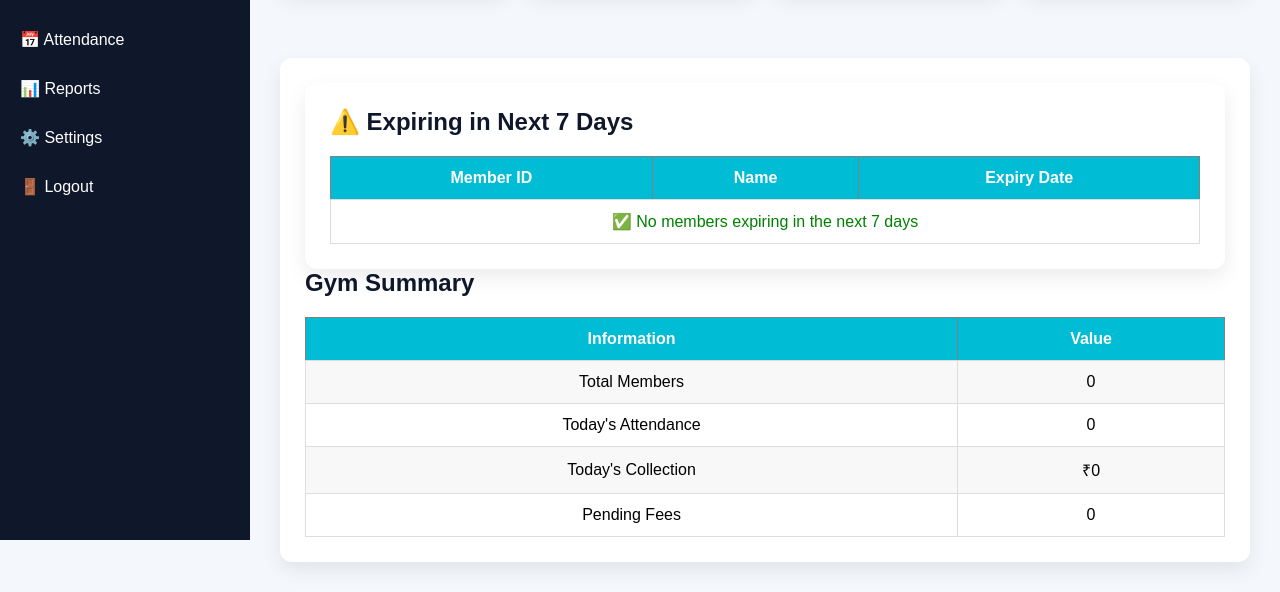
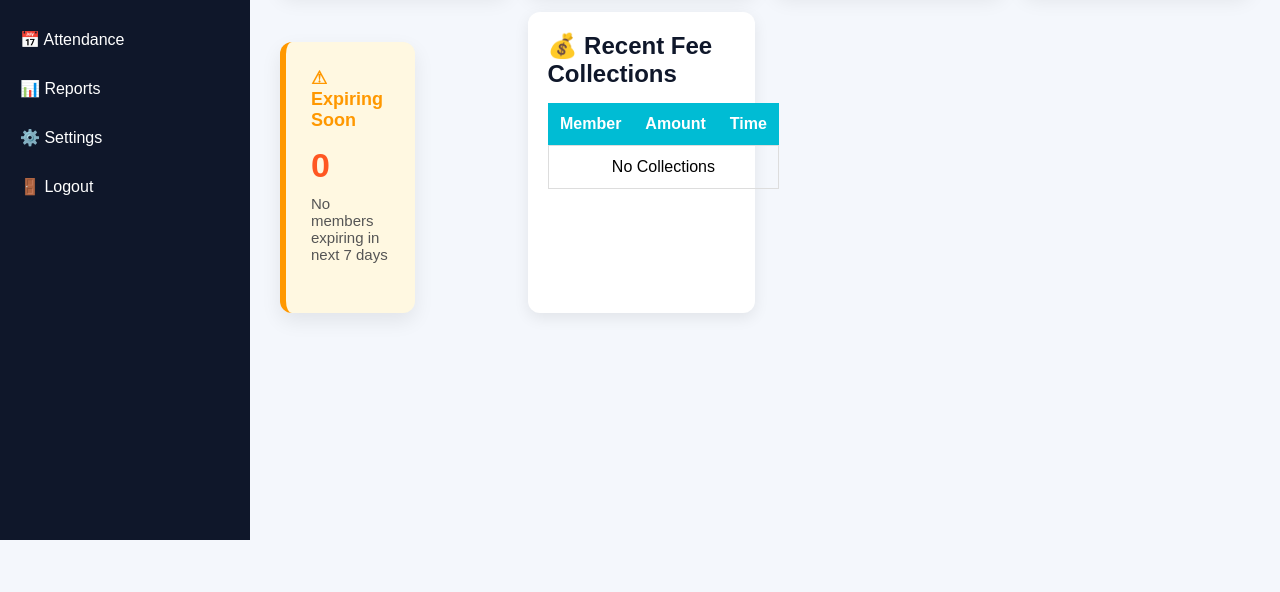
Before and after one commit to rr-technologies/rr-technologies-gym-pro, a plain HTML site: page dashboard.html in a window 1280 px wide. Shown: the part 260-852 px from the top of the page. After the commit the page ends 800 px from the top, so only its background shows below. Drawn offline with Linux system fonts and the light colour scheme.

Commit message:
Backup before today's collection fix

```diff
--- a/dashboard.css
+++ b/dashboard.css
@@ -199,3 +199,57 @@ table tr:nth-child(even){
 }
 
 }
+
+.dashboard-content{
+    display:grid;
+    grid-template-columns:2fr 1fr;
+    gap:25px;
+    margin-top:30px;
+}
+
+.summary-card{
+    background:#fff;
+    border-radius:12px;
+    padding:20px;
+    box-shadow:0 5px 15px rgba(0,0,0,.08);
+}
+
+.summary-card h2{
+    margin-bottom:15px;
+}
+
+@media(max-width:900px){
+    .dashboard-content{
+        grid-template-columns:1fr;
+    }
+}
+
+.warning-card{
+
+    background:#fff8e1;
+
+    border-left:6px solid #ff9800;
+
+}
+
+.warning-card h3{
+
+    color:#ff9800;
+
+}
+
+.warning-card h2{
+
+    color:#ff5722;
+
+    margin:10px 0;
+
+}
+
+.warning-card p{
+
+    color:#555;
+
+    font-size:15px;
+
+}
--- a/dashboard.html
+++ b/dashboard.html
@@ -52,31 +52,41 @@
             <h2 id="pendingFees">0</h2>
         </div>
 
-    </div>
+       <div class="dashboard-content">
 
-    <br><br>
+   <div class="card warning-card">
 
-    <div class="summary-card">
+    <h3>⚠ Expiring Soon</h3>
 
-        <div class="summary-card">
+    <h2 id="expiringSoonCount">0</h2>
 
-    <h2>⚠️ Expiring in Next 7 Days</h2>
+    <p id="expiringSoonText">
+        No members expiring in next 7 days
+    </p>
 
-    <table border="1" width="100%" cellspacing="0" cellpadding="10">
+</div>
 
-        <thead style="background:#ff9800;color:white;">
+</div>
+
+<div class="summary-card">
+
+    <h2>💰 Recent Fee Collections</h2>
+
+    <table width="100%" cellspacing="0" cellpadding="10">
+
+        <thead style="background:#0ea5e9;color:white;">
             <tr>
-                <th>Member ID</th>
-                <th>Name</th>
-                <th>Expiry Date</th>
+                <th>Member</th>
+                <th>Amount</th>
+                <th>Time</th>
             </tr>
         </thead>
 
-        <tbody id="expiryAlertTable">
+        <tbody id="recentCollectionTable">
 
             <tr>
                 <td colspan="3" style="text-align:center;">
-                    No members expiring soon
+                    No Collections
                 </td>
             </tr>
 
@@ -86,41 +96,6 @@
 
 </div>
 
-        <h2>Gym Summary</h2>
-
-        <table border="1" width="100%" cellspacing="0" cellpadding="10">
-
-            <tr style="background:#0099ff;color:white;">
-                <th>Information</th>
-                <th>Value</th>
-            </tr>
-
-            <tr>
-                <td>Total Members</td>
-                <td id="summaryMembers">0</td>
-            </tr>
-
-            <tr>
-                <td>Today's Attendance</td>
-                <td id="summaryAttendance">0</td>
-            </tr>
-
-            <tr>
-                <td>Today's Collection</td>
-                <td id="summaryCollection">₹0</td>
-            </tr>
-
-            <tr>
-                <td>Pending Fees</td>
-                <td id="summaryPending">0</td>
-            </tr>
-
-        </table>
-
-    </div>
-
-</div>
-
 <script src="dashboard.js"></script>
 
 </body>
--- a/dashboard.js
+++ b/dashboard.js
@@ -14,6 +14,8 @@ document.addEventListener("DOMContentLoaded", function () {
     const attendance = JSON.parse(localStorage.getItem("attendance")) || [];
     const feeHistory = JSON.parse(localStorage.getItem("feeHistory")) || [];
 
+
+
     let activeMembers = 0;
     let expiredMembers = 0;
     let pendingFees = 0;
@@ -23,9 +25,12 @@ document.addEventListener("DOMContentLoaded", function () {
     const now = new Date();
 
     const today =
-        String(now.getDate()).padStart(2, "0") + "-" +
-        String(now.getMonth() + 1).padStart(2, "0") + "-" +
-        now.getFullYear();
+    String(now.getDate()).padStart(2, "0") + "-" +
+    String(now.getMonth() + 1).padStart(2, "0") + "-" +
+    now.getFullYear();
+
+    console.log("Today:", today);
+console.log("Fee History:", feeHistory);
 
     // DD-MM-YYYY → Date Object
     function parseDate(dateString) {
@@ -71,19 +76,18 @@ document.addEventListener("DOMContentLoaded", function () {
     // Today's Collection
     feeHistory.forEach(record => {
 
-        let recordDate = record.date;
+       if (record.date === today) {
+        todayCollection += Number(record.amount || 0);
 
-        if (recordDate && recordDate.split("-")[0].length === 4) {
-            recordDate = recordDate.split("-").reverse().join("-");
-        }
-
-        if (recordDate === today) {
-            todayCollection += Number(record.amount || 0);
         }
 
     });
 
     // Present Today
+console.log("Today =", today);
+console.log("Attendance =", attendance);
+console.log("Attendance Dates =", attendance.map(x => x.date));
+
     const presentToday = attendance.filter(record =>
         record.date === today &&
         record.status === "Present"
@@ -96,10 +100,10 @@ document.addEventListener("DOMContentLoaded", function () {
     document.getElementById("pendingFees").textContent = pendingFees;
 
     // Summary Table
-    document.getElementById("summaryMembers").textContent = members.length;
-    document.getElementById("summaryAttendance").textContent = presentToday;
-    document.getElementById("summaryCollection").textContent = "₹" + todayCollection;
-    document.getElementById("summaryPending").textContent = pendingFees;
+   // document.getElementById("summaryMembers").textContent = members.length;
+    //document.getElementById("summaryAttendance").textContent = presentToday;
+    //document.getElementById("summaryCollection").textContent = "₹" + todayCollection;
+    //document.getElementById("summaryPending").textContent = pendingFees;
 
     // Future Cards (Optional)
     if (document.getElementById("activeMembers")) {
@@ -167,5 +171,42 @@ document.addEventListener("DOMContentLoaded", function () {
         }
 
     }
+// ===============================
+// Recent Fee Collections
+// ===============================
+
+const recentBody = document.getElementById("recentCollectionTable");
+
+if (recentBody) {
+
+    recentBody.innerHTML = "";
+
+    if (feeHistory.length === 0) {
+
+        recentBody.innerHTML = `
+            <tr>
+                <td colspan="3">No Collections</td>
+            </tr>
+        `;
+
+    } else {
+
+        const recent = [...feeHistory].slice(-5).reverse();
+
+        recent.forEach(record => {
+
+            recentBody.innerHTML += `
+                <tr>
+                    <td>${record.memberName}</td>
+                    <td>₹${record.amount}</td>
+                    <td>${record.time}</td>
+                </tr>
+            `;
+
+        });
+
+    }
+
+}
 
 });
--- a/fee-collection.js
+++ b/fee-collection.js
@@ -127,7 +127,10 @@ function getMemberStatus(expiryDate) {
 
         const now = new Date();
 
-        const date = now.toISOString().split("T")[0];
+        const date =
+    String(now.getFullYear()) + "-" +
+    String(now.getMonth() + 1).padStart(2, "0") + "-" +
+    String(now.getDate()).padStart(2, "0");
 
         const time = now.toLocaleTimeString([], {
 
```
Also changed, not shown: attendance.html (+1 -1 lines), attendance.js (+21 -0 lines), 6 other files.
